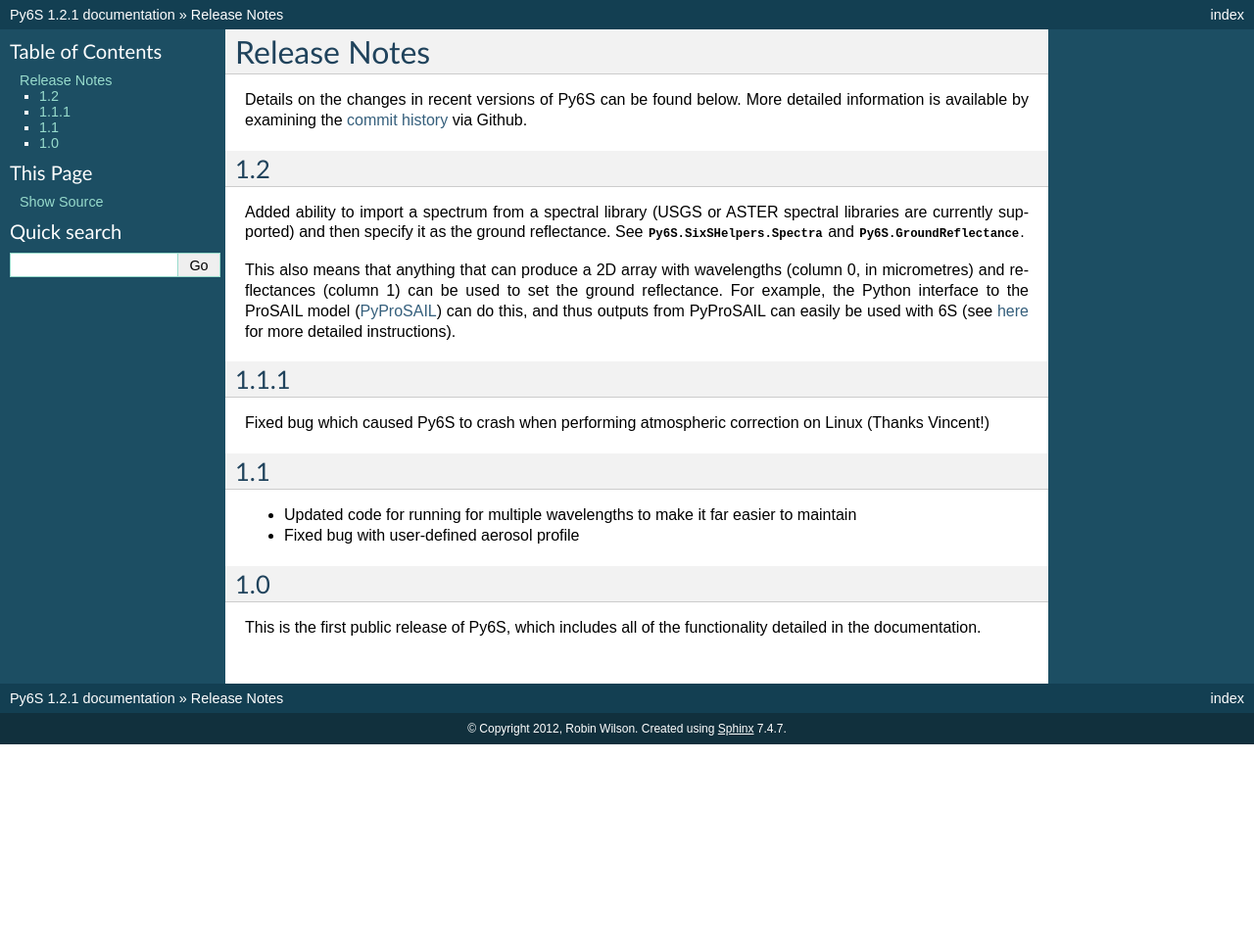
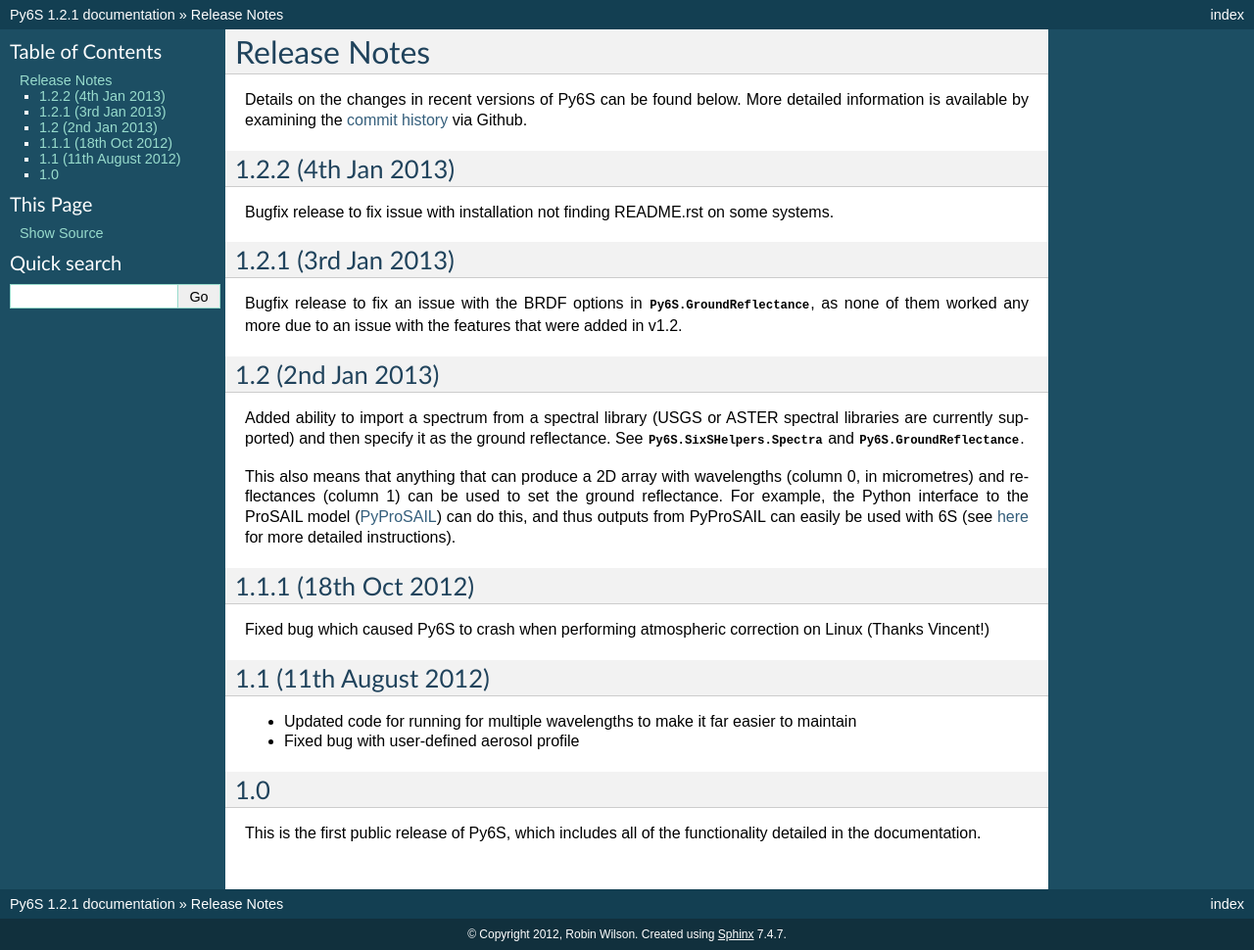
Before and after one commit to robintw/Py6S, a Sphinx documentation site: the page built from doc/source/releasenotes.rst, in a window 1280 px wide. Shown: the whole page at 98% size. Built offline with Sphinx 7.4.7, drawn with Linux system fonts in a browser that asks for light colours; before the commit the page ends 900 px from its top, so only the background shows below that.

Commit message:
Updated Roadmap to add dates for all versions.

```diff
--- a/doc/source/releasenotes.rst
+++ b/doc/source/releasenotes.rst
@@ -3,18 +3,26 @@
 
 Details on the changes in recent versions of Py6S can be found below. More detailed information is available by examining the `commit history <https://github.com/robintw/Py6S/commits/master/>`_ via Github.
 
-1.2
-^^^
+1.2.2 (4th Jan 2013)
+^^^^^^^^^^^^^^^^^^^^
+Bugfix release to fix issue with installation not finding README.rst on some systems.
+
+1.2.1 (3rd Jan 2013)
+^^^^^^^^^^^^^^^^^^^^
+Bugfix release to fix an issue with the BRDF options in :py:class:`Py6S.GroundReflectance`, as none of them worked any more due to an issue with the features that were added in v1.2.
+
+1.2 (2nd Jan 2013)
+^^^^^^^^^^^^^^^^^^
 Added ability to import a spectrum from a spectral library (USGS or ASTER spectral libraries are currently supported) and then specify it as the ground reflectance. See :py:class:`Py6S.SixSHelpers.Spectra` and :py:class:`Py6S.GroundReflectance`.
 
 This also means that anything that can produce a 2D array with wavelengths (column 0, in micrometres) and reflectances (column 1) can be used to set the ground reflectance. For example, the Python interface to the ProSAIL model (`PyProSAIL <https://pyprosail.readthedocs.org/en/latest/>`_) can do this, and thus outputs from PyProSAIL can easily be used with 6S (see `here <https://pyprosail.readthedocs.org/en/latest/#using-with-py6s>`_ for more detailed instructions).
 
-1.1.1
-^^^^^
+1.1.1 (18th Oct 2012)
+^^^^^^^^^^^^^^^^^^^^^
 Fixed bug which caused Py6S to crash when performing atmospheric correction on Linux (Thanks Vincent!)
 
-1.1
-^^^
+1.1 (11th August 2012)
+^^^^^^^^^^^^^^^^^^^^^^
 * Updated code for running for multiple wavelengths to make it far easier to maintain
 * Fixed bug with user-defined aerosol profile
 
```
